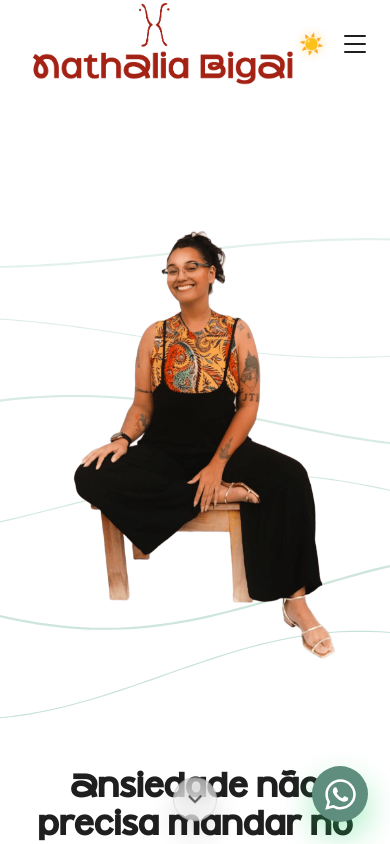
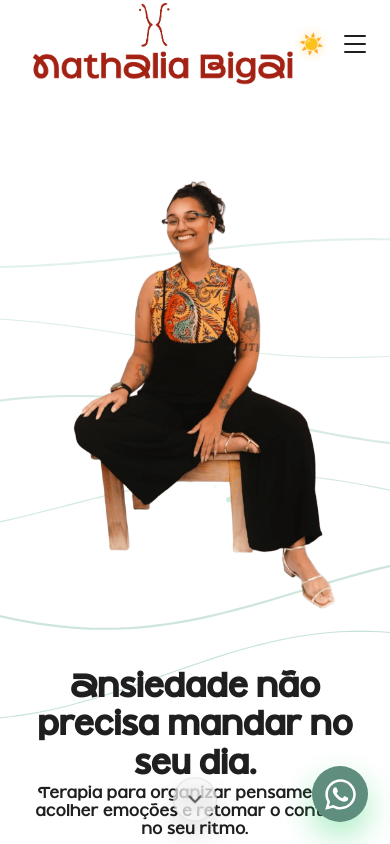
Before and after one commit to mathbigai/site-nathy, a React (Vite) app: page / in a window 390 px wide. Shown: the top 844 px of the page. Built offline with nearby package versions, Linux system fonts and the light colour scheme.

Commit message:
feat: Ajusta o tamanho quando for mobile

```diff
--- a/src/styles/layout/header.scss
+++ b/src/styles/layout/header.scss
@@ -138,7 +138,7 @@
 
     &__image {
       width: 100%;
-      height: 650px; // ✅ conforme pedido
+      height: 550px;
       background-repeat: no-repeat;
       background-position: center;
       background-size: contain;
```
